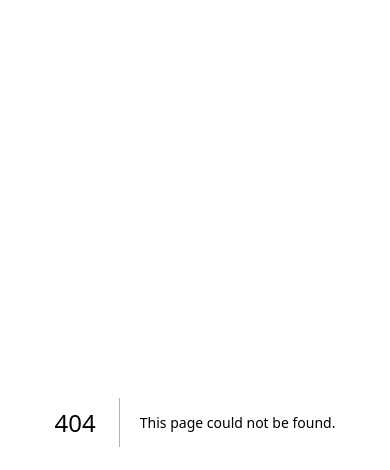
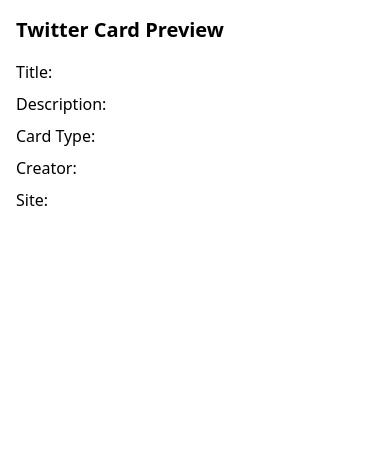
Before and after one commit to alex-reinfoce/social-card, a Next.js app: page /twitter in a window 390 px wide. Before the commit this address had no page. Shown: the top 470 px of the page. Built offline with nearby package versions, Linux system fonts and the light colour scheme.

Commit message:
Refactor InputBox component to improve state management; update global styles for consistency; enhance layout with responsive design adjustments.

```diff
--- /dev/null
+++ b/app/twitter/page.tsx
@@ -0,0 +1,77 @@
+import { Metadata, ResolvingMetadata } from "next";
+import { headers } from "next/headers";
+
+type TwitterCardProps = {
+  params: {};
+  searchParams: {
+    title?: string;
+    description?: string;
+    creator?: string;
+    site?: string;
+    card?: "summary" | "summary_large_image" | "app" | "player";
+  };
+};
+
+export async function generateMetadata(
+  { params, searchParams }: TwitterCardProps,
+  parent: ResolvingMetadata
+): Promise<Metadata> {
+  // 设置默认值
+  const defaultValues = {
+    title: "Twitter Card Default Title",
+    description: "Twitter Card Default Description",
+    image: "https://example.com/default-image.jpg",
+    creator: "@default_creator",
+    site: "@default_site",
+    card: "summary" as const,
+  };
+
+  // 合并查询参数和默认值
+  const metadata = {
+    ...defaultValues,
+    ...searchParams,
+  };
+
+  // 验证图片尺寸要求
+  // summary card: 144x144px min, 4096x4096px max, < 5MB
+  // summary_large_image: 300x157px min, 4096x4096px max, < 5MB
+  const imageUrl = metadata.image;
+
+  return {
+    title: metadata.title,
+    description: metadata.description,
+    twitter: {
+      card: metadata.card,
+      site: metadata.site,
+      creator: metadata.creator,
+      title: metadata.title,
+      description: metadata.description,
+      images: [
+        {
+          url: imageUrl,
+          alt: metadata.title,
+        },
+      ],
+    },
+    openGraph: {
+      title: metadata.title,
+      description: metadata.description,
+      images: [imageUrl],
+    },
+  };
+}
+
+export default function Page({ searchParams }: TwitterCardProps) {
+  return (
+    <div className="p-4">
+      <h1 className="text-xl font-bold mb-4">Twitter Card Preview</h1>
+      <div className="space-y-2">
+        <p>Title: {searchParams.title}</p>
+        <p>Description: {searchParams.description}</p>
+        <p>Card Type: {searchParams.card}</p>
+        <p>Creator: {searchParams.creator}</p>
+        <p>Site: {searchParams.site}</p>
+      </div>
+    </div>
+  );
+}
```
